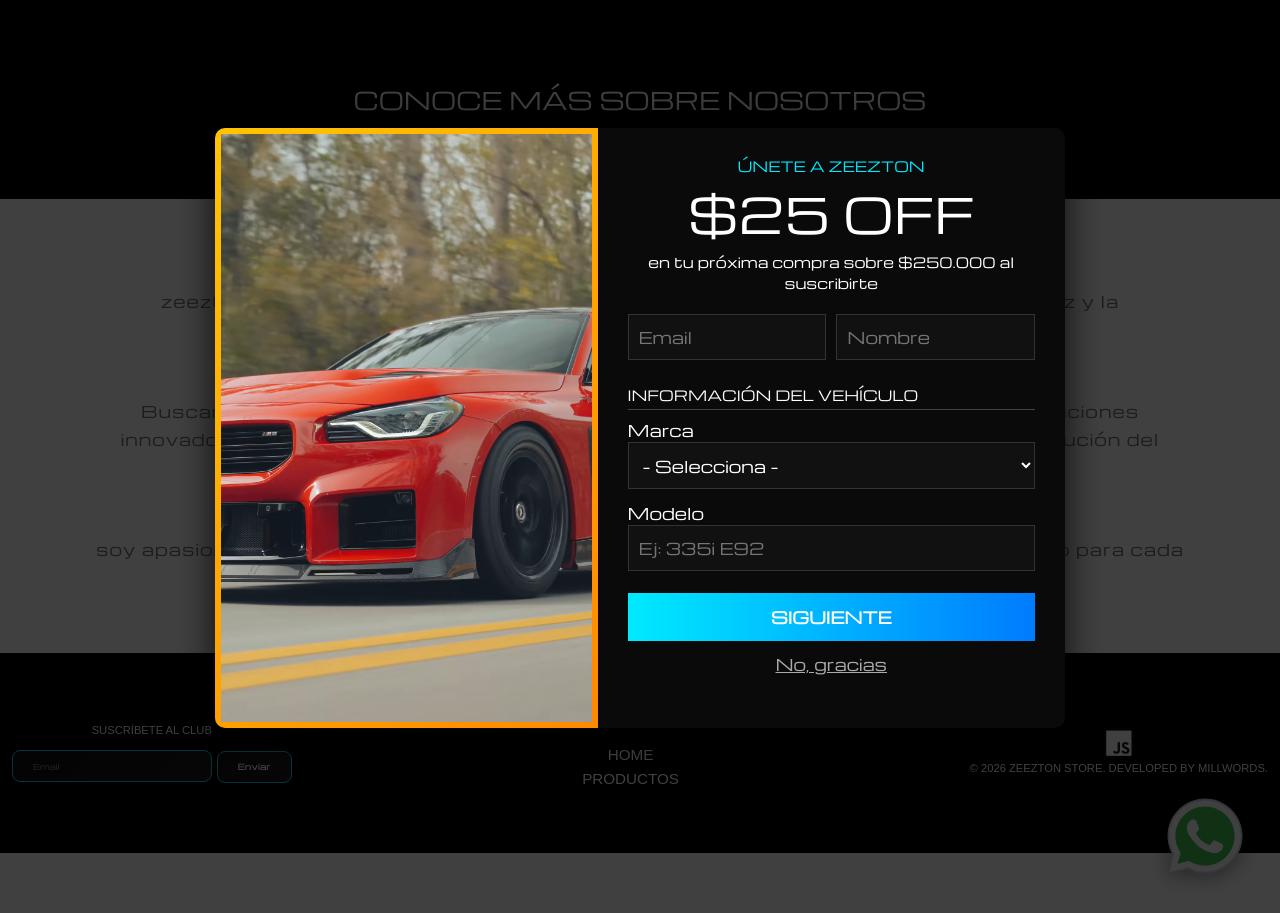
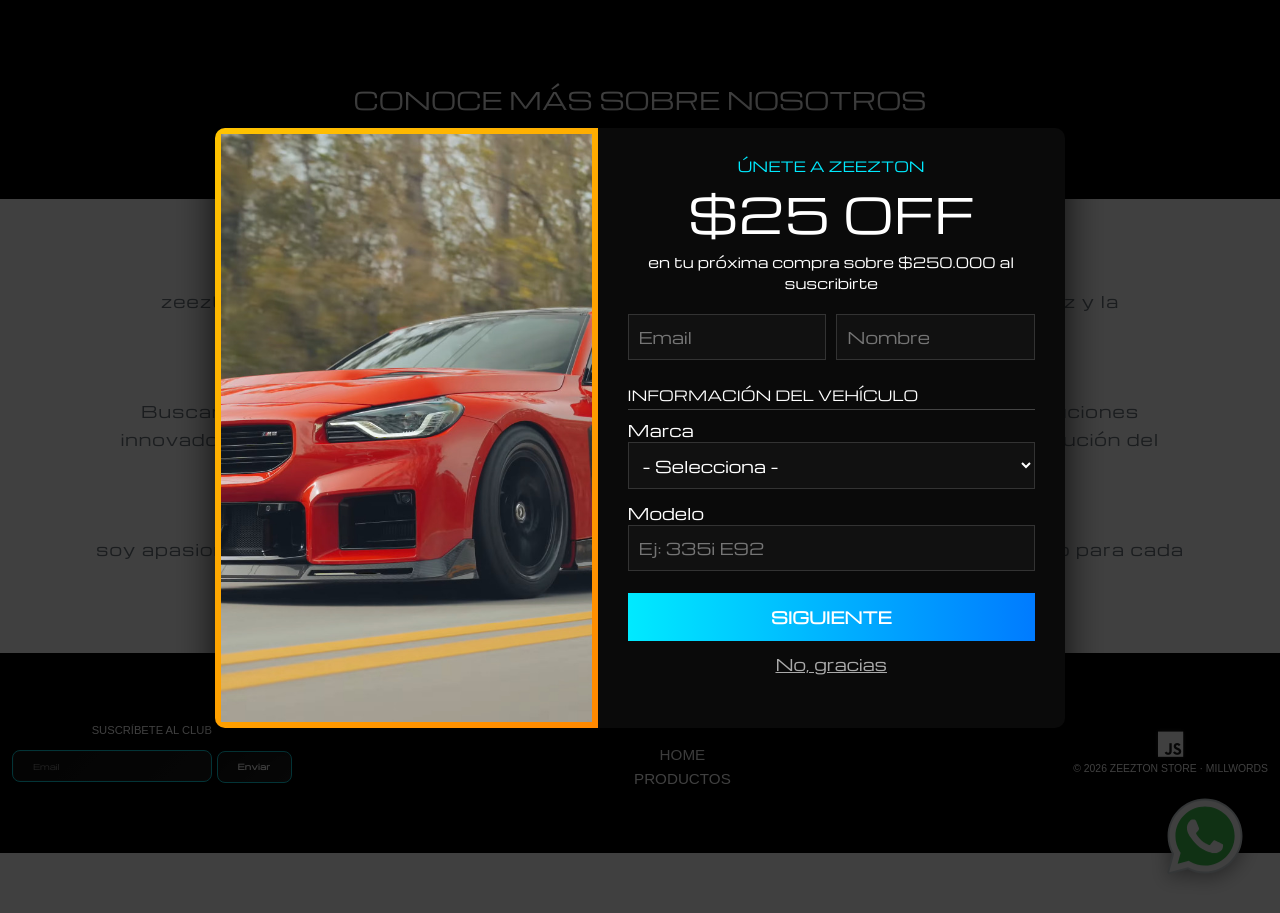
Before and after one commit to matdvpd10/zeezton, a Django app: page /about/ in a window 1280 px wide. Shown: the part 58-971 px from the top of the page. Run offline with Django 5.2, Linux system fonts and the light colour scheme; some web fonts are replaced.

Commit message:
Mejora footer

```diff
--- a/core/static/core/css/estilos_core.css
+++ b/core/static/core/css/estilos_core.css
@@ -749,8 +749,9 @@ body{
 }
 
 .footer-copy{
-    font-size: .7rem;
+    font-size: .65rem;
     margin: 0;
+    white-space: normal;
 }
 
 /* =========================
--- a/core/templates/core/base.html
+++ b/core/templates/core/base.html
@@ -120,7 +120,7 @@
 
             <div class="col-md-auto footer-block">
                 <i class="fa-brands fa-js footer-icon"></i>
-                <p class="footer-copy"> © 2026 Zeezton Store. Developed by Millwords.</p>
+                <p class="footer-copy">© 2026 Zeezton Store · Millwords</p>
             </div>
 
         </div>
```
